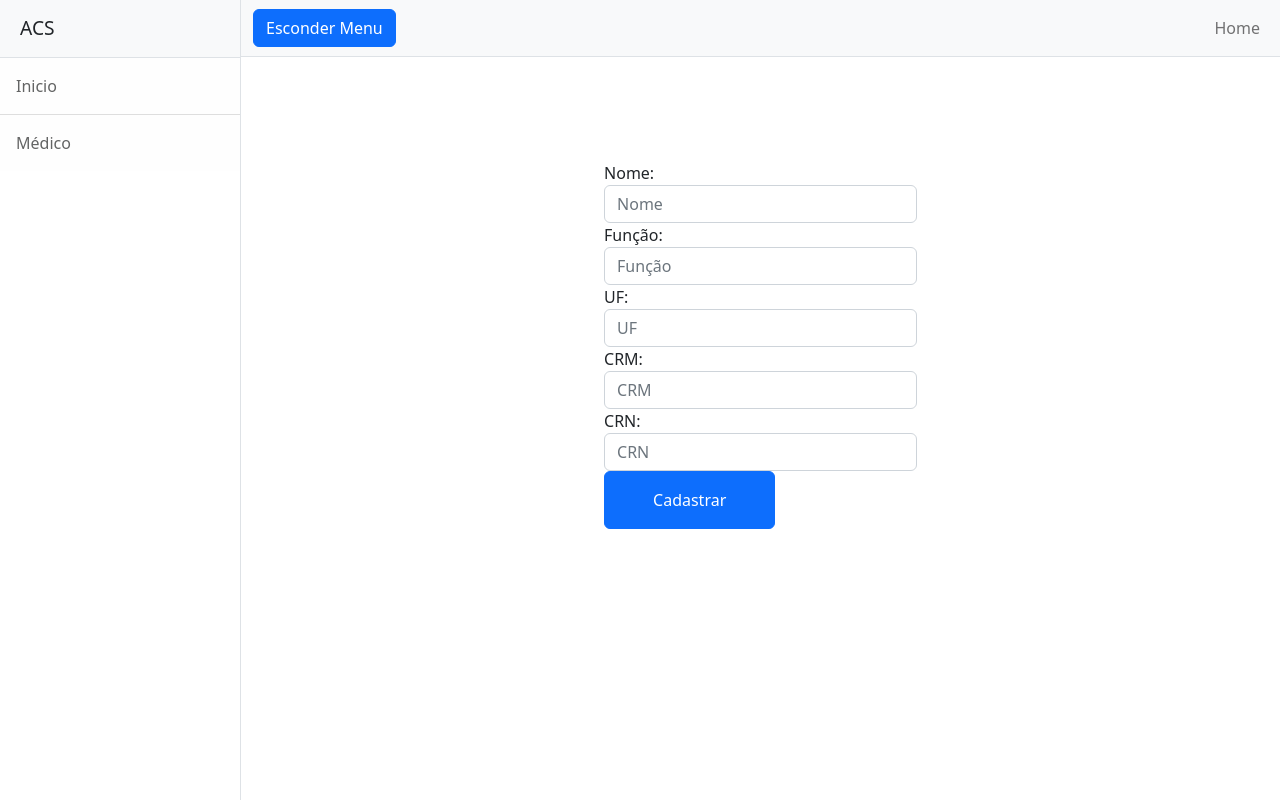
After one commit to EduardoAmendes/ESTAGIO-OBRIGATORIO, a PHP site: page /ACS/frmAdicionarMedico.php in a window 1280 px wide. The commit adds this page. Run offline with PHP 8.4, Linux system fonts and the light colour scheme.

```diff
--- /dev/null
+++ b/ACS/frmAdicionarMedico.php
@@ -0,0 +1,100 @@
+<?php
+include_once('../config/conexao.php');
+?>
+
+<!DOCTYPE html>
+<html lang="en">
+    <head>
+        <meta charset="utf-8" />
+        <meta name="viewport" content="width=device-width, initial-scale=1, shrink-to-fit=no" />
+        <meta name="description" content="" />
+        <meta name="author" content="" />
+        <title>Administração</title>
+        <!-- Favicon-->
+        <link rel="icon" type="../image/x-icon" href="../assets/favicon.ico" />
+        <!-- Core theme CSS (includes Bootstrap)-->
+        <link href="../css/backend.css" rel="stylesheet" />
+    </head>
+    <body>
+        <div class="d-flex" id="wrapper">
+            <!-- Sidebar-->
+            <div class="border-end bg-white" id="sidebar-wrapper">
+                <div class="sidebar-heading border-bottom bg-light">ACS</div>
+                <div class="list-group list-group-flush">
+                <a class="list-group-item list-group-item-action list-group-item-light p-3" href="../backend.php">Inicio</a>
+                    <a class="list-group-item list-group-item-action list-group-item-light p-3" href="frmMedico.php">Médico</a>
+                </div>
+            </div>
+            <!-- Page content wrapper-->
+            <div id="page-content-wrapper">
+                <!-- Top navigation-->
+                <nav class="navbar navbar-expand-lg navbar-light bg-light border-bottom">
+                    <div class="container-fluid">
+                        <button class="btn btn-primary" id="sidebarToggle">Esconder Menu</button>
+                        <button class="navbar-toggler" type="button" data-bs-toggle="collapse" data-bs-target="#navbarSupportedContent" aria-controls="navbarSupportedContent" aria-expanded="false" aria-label="Toggle navigation"><span class="navbar-toggler-icon"></span></button>
+                        <div class="collapse navbar-collapse" id="navbarSupportedContent">
+                            <ul class="navbar-nav ms-auto mt-2 mt-lg-0">
+                                <li class="nav-item active"><a class="nav-link" href="../backend.php">Home</a></li>
+                                </li>
+                            </ul>
+                        </div>
+                    </div>
+                </nav>
+                <!-- Page content-->
+                <section class="ftco-section">
+		<div class="container">
+			<div class="row justify-content-center">
+				<div class="col-md-6 text-center mb-5">
+					<h2 class="heading-section"></h2>
+				</div>
+			</div>
+			<div class="row justify-content-center">
+				<div class="col-md-6 col-lg-5">
+					<div class="login-wrap p-4 p-md-5">
+		      	<div class="icon d-flex align-items-center justify-content-center">
+		      		<span class="fa fa-user-o"></span>
+		      	</div>
+						<form method="POST" name="" action="frmInsertMedico.php" class="">
+
+		      		<div class="form-group">
+                        Nome:
+		      			<input name="NOME" type="text" class="form-control rounded-left" placeholder="Nome" required>
+		      		</div>
+                        Função:
+                      <div class="form-group">
+		      			<input name="FUNCAO" type="text" class="form-control rounded-left" placeholder="Função" required>
+		      		</div>
+                      UF:
+                      <div class="form-group">
+		      			<input name="UF" type="text" class="form-control rounded-left" placeholder="UF" required>
+		      		</div>
+                      CRM:
+                      <div class="form-group">
+		      			<input name="CRM" type="text" class="form-control rounded-left" placeholder="CRM" required>
+		      		</div>
+                      CRN:
+                      <div class="form-group">
+		      			<input name="CRN" type="text" class="form-control rounded-left" placeholder="CRN" required>
+		      		</div>
+
+	            <div class="form-group d-md-flex">
+	            	<div class="w-50">
+								</div>
+	            </div>
+	            <div class="group">
+	            	<button value="CADASTRO" name="cadastro" type="submit" class="btn btn-primary rounded submit p-3 px-5">Cadastrar</button>
+	            </div>
+	          </form>
+	        </div>
+				</div>
+			</div>
+		</div>
+	</section>
+            </div>
+        </div>
+        <!-- Bootstrap core JS-->
+        <script src="https://cdn.jsdelivr.net/npm/bootstrap@5.2.3/dist/js/bootstrap.bundle.min.js"></script>
+        <!-- Core theme JS-->
+        <script src="../js/backend.js"></script>
+    </body>
+</html>
--- /dev/null
+++ b/js/queryMedico.js
@@ -0,0 +1,5 @@
+$(document).ready(function () {
+    $.post('../ACS/frmMedico.php', function(retorna){
+        $("queryMedico").html(retorna);
+    });
+});
--- a/login.php
+++ b/login.php
@@ -28,10 +28,10 @@
 		      	</div>
 						<form method="POST" action="verificaSenha.php" class="login-form">
 		      		<div class="form-group">
-		      			<input value="login" name="login" type="text" class="form-control rounded-left" placeholder="Username" required>
+		      			<input name="login" type="text" class="form-control rounded-left" placeholder="Username" required>
 		      		</div>
 	            <div class="form-group d-flex">
-	              <input value="senha" name="senha" type="password" class="form-control rounded-left" placeholder="Password" required>
+	              <input name="senha" type="password" class="form-control rounded-left" placeholder="Password" required>
 	            </div>
 	            <div class="form-group d-md-flex">
 	            	<div class="w-50">
```
Also changed, not shown: ACS/frmInsertMedico.php (added, +30 -0 lines), ACS/frmMedico.php (added, +89 -0 lines), backend.php (+7 -28 lines), index.php (+16 -17 lines), assets/header.jpg (added), css/styles.css.
